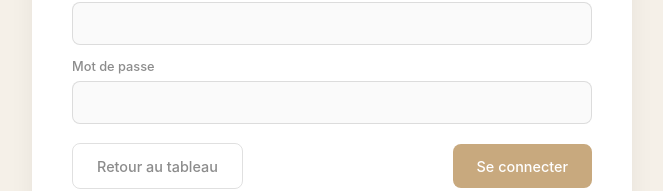
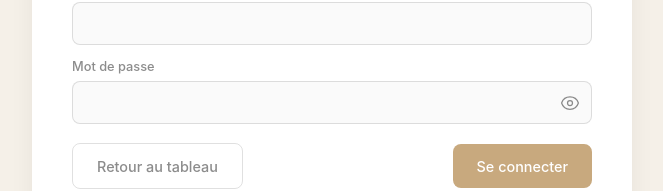
Before and after one commit to sebauvray/adhan, a Vue app in the folder web/: page /login in a window 1280 px wide. Shown: the part 415-606 px from the top of the page, without its empty margins (308-971 px from the left). Built offline with nearby package versions, Linux system fonts and the light colour scheme; no server answers; a web font is replaced by a local one.

Commit message:
Add password visibility toggle on setup and login forms

```diff
--- /dev/null
+++ b/web/src/components/PasswordInput.vue
@@ -0,0 +1,74 @@
+<script setup lang="ts">
+import { ref } from 'vue'
+
+defineProps<{
+  id: string
+  autocomplete?: string
+  minlength?: number
+  required?: boolean
+}>()
+
+const model = defineModel<string>({ required: true })
+const visible = ref(false)
+</script>
+
+<template>
+  <div class="password-input">
+    <input
+      :id="id"
+      v-model="model"
+      :type="visible ? 'text' : 'password'"
+      :autocomplete="autocomplete"
+      :minlength="minlength"
+      :required="required"
+    >
+    <button
+      type="button"
+      class="password-toggle"
+      :aria-label="visible ? 'Masquer le mot de passe' : 'Afficher le mot de passe'"
+      :aria-pressed="visible"
+      @click="visible = !visible"
+    >
+      <!-- heroicons: eye -->
+      <svg v-if="!visible" width="20" height="20" viewBox="0 0 24 24" fill="none" stroke="currentColor" stroke-width="1.5">
+        <path stroke-linecap="round" stroke-linejoin="round" d="M2.036 12.322a1.012 1.012 0 0 1 0-.639C3.423 7.51 7.36 4.5 12 4.5c4.638 0 8.573 3.007 9.963 7.178.07.207.07.431 0 .639C20.577 16.49 16.64 19.5 12 19.5c-4.638 0-8.573-3.007-9.963-7.178Z" />
+        <path stroke-linecap="round" stroke-linejoin="round" d="M15 12a3 3 0 1 1-6 0 3 3 0 0 1 6 0Z" />
+      </svg>
+      <!-- heroicons: eye-slash -->
+      <svg v-else width="20" height="20" viewBox="0 0 24 24" fill="none" stroke="currentColor" stroke-width="1.5">
+        <path stroke-linecap="round" stroke-linejoin="round" d="M3.98 8.223A10.477 10.477 0 0 0 1.934 12C3.226 16.338 7.244 19.5 12 19.5c.993 0 1.953-.138 2.863-.395M6.228 6.228A10.451 10.451 0 0 1 12 4.5c4.756 0 8.773 3.162 10.065 7.498a10.523 10.523 0 0 1-4.293 5.774M6.228 6.228 3 3m3.228 3.228 3.65 3.65m7.894 7.894L21 21m-3.228-3.228-3.65-3.65m0 0a3 3 0 1 0-4.243-4.243m4.242 4.242L9.88 9.88" />
+      </svg>
+    </button>
+  </div>
+</template>
+
+<style scoped>
+.password-input {
+  position: relative;
+}
+
+.password-input input {
+  width: 100%;
+  padding-right: 2.6rem;
+}
+
+.password-toggle {
+  position: absolute;
+  top: 50%;
+  right: 0.5rem;
+  transform: translateY(-50%);
+  display: flex;
+  align-items: center;
+  justify-content: center;
+  padding: 0.25rem;
+  border: none;
+  background: none;
+  color: var(--text-dark-muted);
+  cursor: pointer;
+  transition: color 0.2s;
+}
+
+.password-toggle:hover {
+  color: var(--accent);
+}
+</style>
--- a/web/src/pages/Login.vue
+++ b/web/src/pages/Login.vue
@@ -3,6 +3,7 @@ import { ref } from 'vue'
 import { useRouter, useRoute } from 'vue-router'
 import { useAuthStore } from '@/stores/auth'
 import CardLayout from '@/layouts/CardLayout.vue'
+import PasswordInput from '@/components/PasswordInput.vue'
 
 const router = useRouter()
 const route = useRoute()
@@ -37,7 +38,7 @@ async function submit() {
       </div>
       <div class="form-group">
         <label for="password">Mot de passe</label>
-        <input id="password" v-model="password" type="password" autocomplete="current-password" required>
+        <PasswordInput id="password" v-model="password" autocomplete="current-password" required />
       </div>
       <div v-if="error" class="msg msg-error" style="margin-top: 0.5rem">{{ error }}</div>
       <div class="actions" style="margin-top: 1.2rem">
--- a/web/src/pages/Setup.vue
+++ b/web/src/pages/Setup.vue
@@ -4,6 +4,7 @@ import { useRouter } from 'vue-router'
 import { api } from '@/api/client'
 import CardLayout from '@/layouts/CardLayout.vue'
 import EmojiPicker from '@/components/EmojiPicker.vue'
+import PasswordInput from '@/components/PasswordInput.vue'
 import ProviderFields from '@/components/audio/ProviderFields.vue'
 import type { ProviderManifest } from '@/types/audio'
 
@@ -296,25 +297,23 @@ function scheduleRedirect() {
           </div>
           <div class="form-group">
             <label for="setup_password">Mot de passe (8 caractères minimum)</label>
-            <input
+            <PasswordInput
               id="setup_password"
               v-model="data.password"
-              type="password"
               autocomplete="new-password"
-              minlength="8"
+              :minlength="8"
               required
-            >
+            />
           </div>
           <div class="form-group">
             <label for="setup_password_confirm">Confirmer le mot de passe</label>
-            <input
+            <PasswordInput
               id="setup_password_confirm"
               v-model="passwordConfirm"
-              type="password"
               autocomplete="new-password"
-              minlength="8"
+              :minlength="8"
               required
-            >
+            />
           </div>
           <div v-if="accountError" class="msg msg-error" style="margin-top: 0.5rem">{{ accountError }}</div>
         </div>
```
